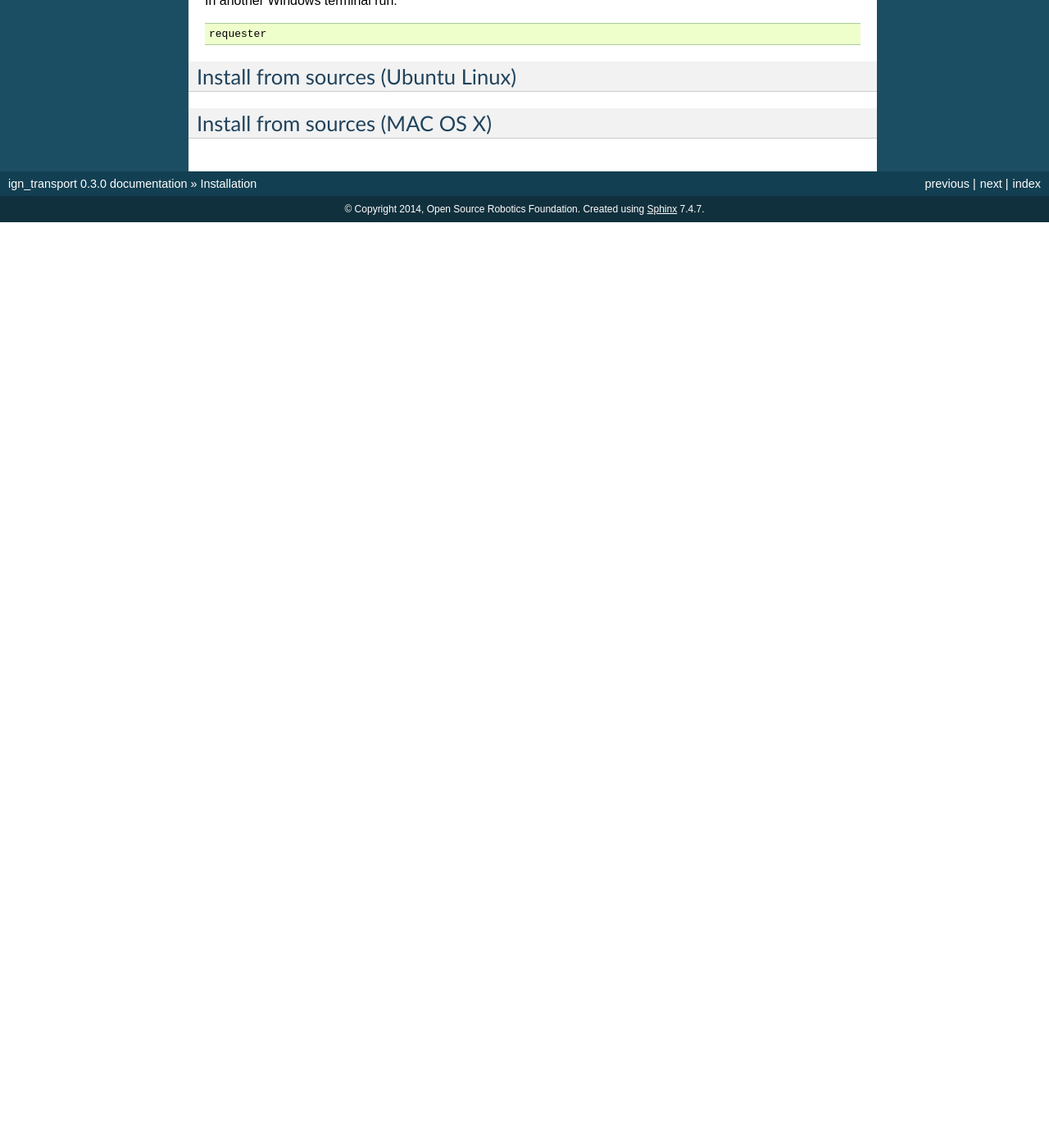
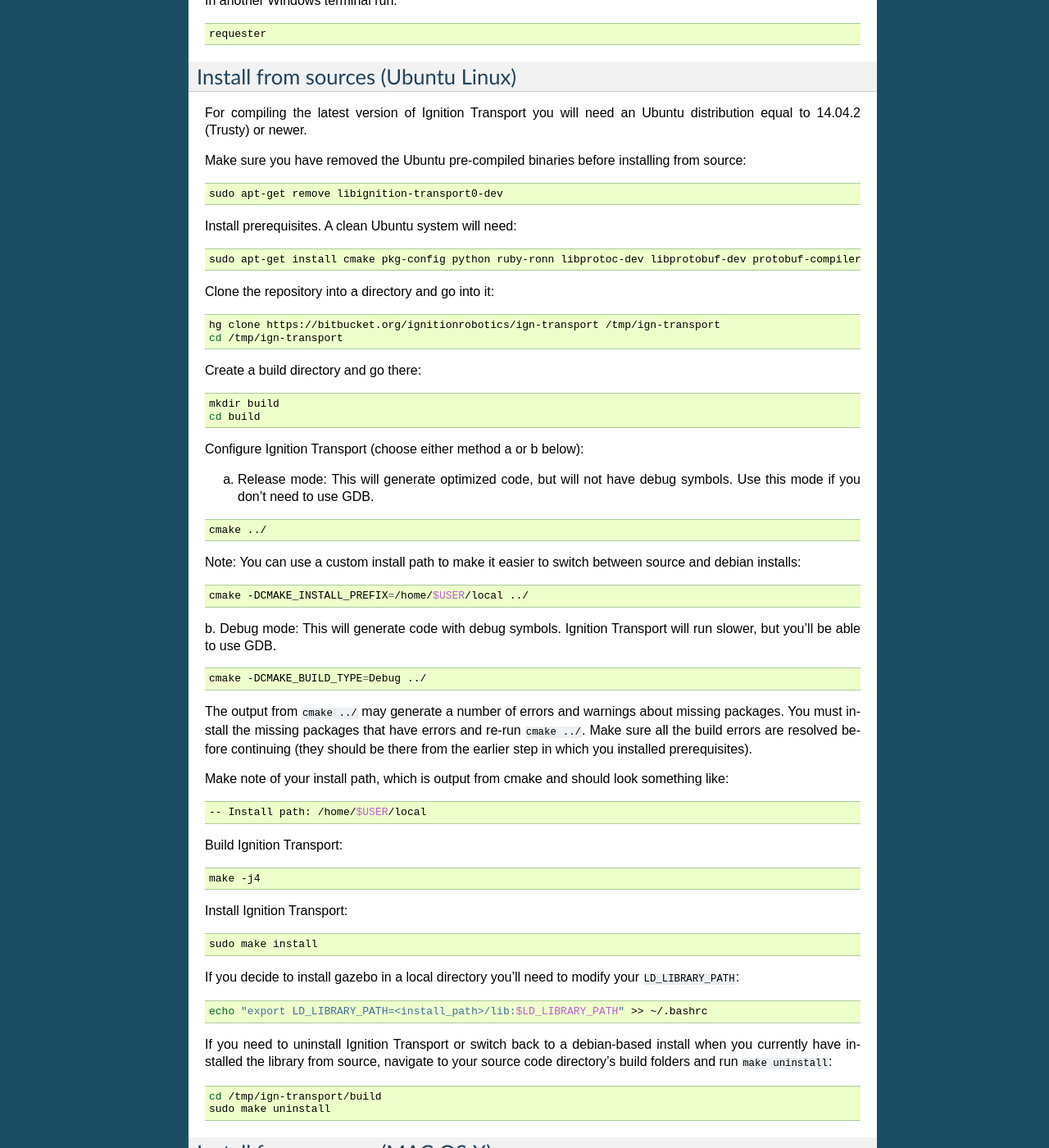
Before and after one commit to gazebosim/gz-transport, a Sphinx documentation site: the page built from docs/installation/installation.rst, in a window 1280 px wide and 1400 px high, scrolled down 2210 px. Shown: the whole window at 82% size. Built offline with Sphinx 7.4.7, drawn with Linux system fonts in a browser that asks for light colours; before the commit the page ends 2481 px from its top, so only the background shows below that.

Commit message:
Add instructions for installing from sources on Linux.

```diff
--- a/docs/installation/installation.rst
+++ b/docs/installation/installation.rst
@@ -154,7 +154,96 @@
 Install from sources (Ubuntu Linux)
 =======
 
+For compiling the latest version of Ignition Transport you will need an Ubuntu
+distribution equal to 14.04.2 (Trusty) or newer.
 
+Make sure you have removed the Ubuntu pre-compiled binaries before installing
+from source:
+
+.. code-block:: bash
+
+        sudo apt-get remove libignition-transport0-dev
+
+Install prerequisites. A clean Ubuntu system will need:
+
+.. code-block:: bash
+
+        sudo apt-get install cmake pkg-config python ruby-ronn libprotoc-dev libprotobuf-dev protobuf-compiler uuid-dev libzmq3-dev
+
+Clone the repository into a directory and go into it:
+
+.. code-block:: bash
+
+        hg clone https://bitbucket.org/ignitionrobotics/ign-transport /tmp/ign-transport
+        cd /tmp/ign-transport
+
+Create a build directory and go there:
+
+.. code-block:: bash
+
+        mkdir build
+        cd build
+
+Configure Ignition Transport (choose either method a or b below):
+
+a. Release mode: This will generate optimized code, but will not have debug symbols. Use this mode if you don't need to use GDB.
+
+.. code-block:: bash
+
+        cmake ../
+
+Note: You can use a custom install path to make it easier to switch between source and debian installs:
+
+.. code-block:: bash
+
+        cmake -DCMAKE_INSTALL_PREFIX=/home/$USER/local ../
+
+b. Debug mode: This will generate code with debug symbols. Ignition Transport
+will run slower, but you'll be able to use GDB.
+
+.. code-block:: bash
+
+        cmake -DCMAKE_BUILD_TYPE=Debug ../
+
+The output from ``cmake ../`` may generate a number of errors and warnings about
+missing packages. You must install the missing packages that have errors and
+re-run ``cmake ../``. Make sure all the build errors are resolved before
+continuing (they should be there from the earlier step in which you installed
+prerequisites).
+
+Make note of your install path, which is output from cmake and should look something like:
+
+.. code-block:: bash
+
+        -- Install path: /home/$USER/local
+
+Build Ignition Transport:
+
+.. code-block:: bash
+
+        make -j4
+
+Install Ignition Transport:
+
+.. code-block:: bash
+
+        sudo make install
+
+If you decide to install gazebo in a local directory you'll need to modify your
+``LD_LIBRARY_PATH``:
+
+.. code-block:: bash
+
+        echo "export LD_LIBRARY_PATH=<install_path>/lib:$LD_LIBRARY_PATH" >> ~/.bashrc
+
+If you need to uninstall Ignition Transport or switch back to a debian-based
+install when you currently have installed the library from source, navigate to
+your source code directory's build folders and run ``make uninstall``:
+
+.. code-block:: bash
+
+        cd /tmp/ign-transport/build
+        sudo make uninstall
 
 Install from sources (MAC OS X)
 =======
```
